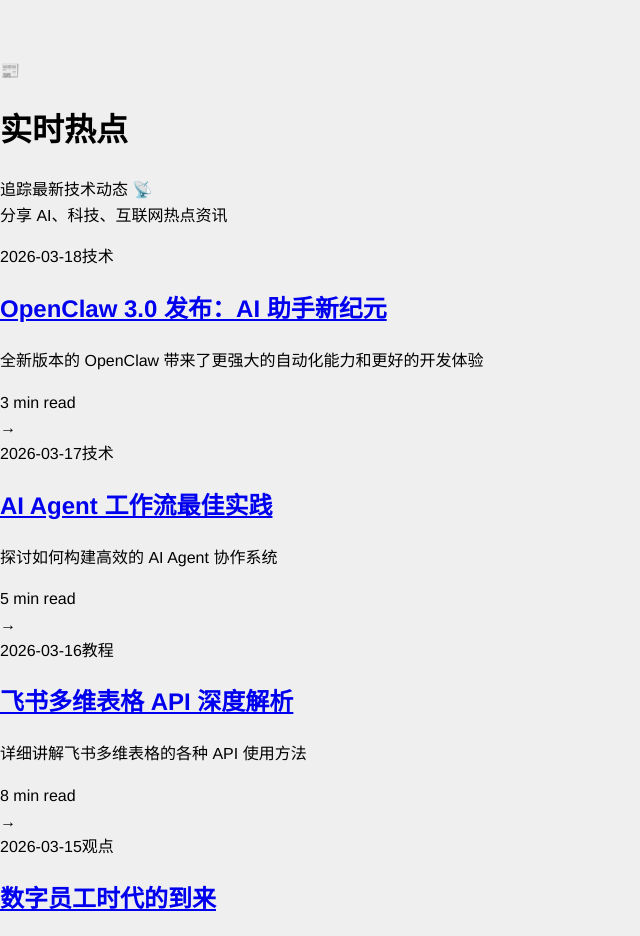
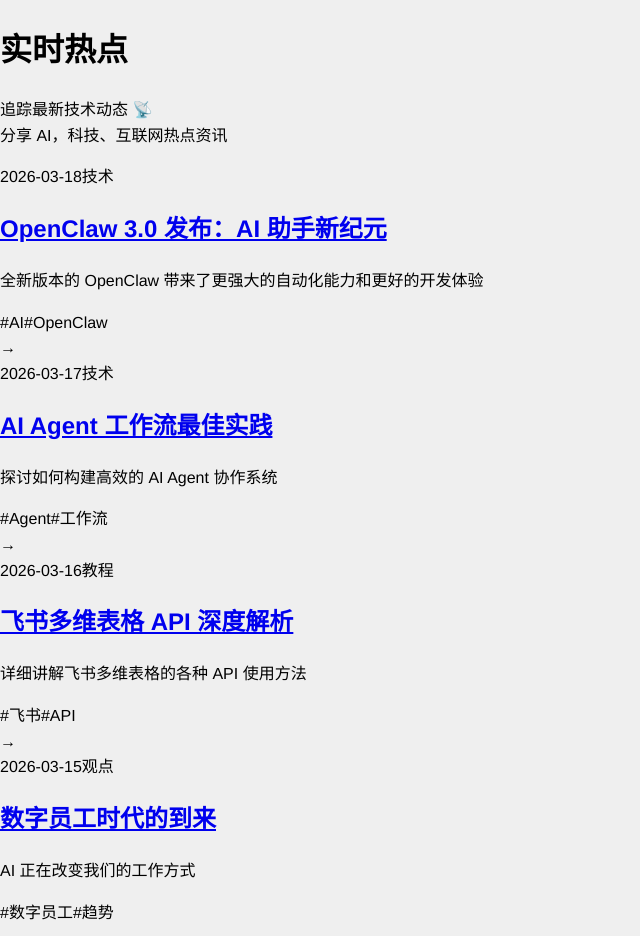
Before and after one commit to AlexSong-star/laow-blog, a Next.js app: page /news in a window 1280 px wide. Shown: the part 161-1097 px from the top of the page, without its empty margins (0-640 px from the left). Built offline with nearby package versions, Linux system fonts and the light colour scheme.

Commit message:
fix: news page use same layout as blog

```diff
--- a/src/app/news/page.tsx
+++ b/src/app/news/page.tsx
@@ -1,4 +1,4 @@
-// 新闻页面 - 实时热点新闻
+// 新闻页面 - 与 blog 相同布局
 import Link from 'next/link';
 import Navigation from '@/components/Navigation';
 
@@ -8,6 +8,7 @@
     excerpt: "全新版本的 OpenClaw 带来了更强大的自动化能力和更好的开发体验",
     date: "2026-03-18",
     category: "技术",
+    tags: ["AI", "OpenClaw"],
     readTime: "3 min"
   },
   {
@@ -15,6 +16,7 @@
     excerpt: "探讨如何构建高效的 AI Agent 协作系统",
     date: "2026-03-17",
     category: "技术",
+    tags: ["Agent", "工作流"],
     readTime: "5 min"
   },
   {
@@ -22,6 +24,7 @@
     excerpt: "详细讲解飞书多维表格的各种 API 使用方法",
     date: "2026-03-16",
     category: "教程",
+    tags: ["飞书", "API"],
     readTime: "8 min"
   },
   {
@@ -29,6 +32,7 @@
     excerpt: "AI 正在改变我们的工作方式",
     date: "2026-03-15",
     category: "观点",
+    tags: ["数字员工", "趋势"],
     readTime: "4 min"
   },
   {
@@ -36,6 +40,7 @@
     excerpt: "探索 Next.js 16带来的新功能和改进",
     date: "2026-03-14",
     category: "技术",
+    tags: ["Next.js", "前端"],
     readTime: "6 min"
   },
   {
@@ -43,22 +48,17 @@
     excerpt: "让你的 Next.js 应用部署更快、更高效",
     date: "2026-03-13",
     category: "教程",
+    tags: ["Vercel", "部署"],
     readTime: "4 min"
   }
 ];
 
 export default function NewsPage() {
   return (
-    <div className="min-h-screen bg-gradient-to-b from-slate-900 via-slate-800 to-slate-900">
+    <div className="min-h-screen">
       <Navigation />
-      <div style={{ marginTop: '80px' }}>
-      {/* Hero */}
-      <div className="relative overflow-hidden bg-gradient-to-b from-emerald-900/20 via-slate-900 to-slate-900 pb-16">
-        <div className="absolute inset-0 overflow-hidden">
-          <div className="absolute -top-40 -right-40 w-80 h-80 bg-emerald-500/10 rounded-full blur-3xl"></div>
-          <div className="absolute -bottom-40 -left-40 w-80 h-80 bg-cyan-500/10 rounded-full blur-3xl"></div>
-        </div>
 
+      {/* Hero Section */}
       <div className="relative max-w-6xl mx-auto px-4 pt-24 pb-12">
         <div className="text-center mb-12">
           <div className="inline-flex items-center gap-3 mb-6">
@@ -75,13 +75,12 @@
 
           <p className="text-lg text-gray-400 mb-8 max-w-xl mx-auto">
             追踪最新技术动态 📡<br/>
-              <span className="text-sm text-gray-500">分享 AI、科技、互联网热点资讯</span>
+            <span className="text-sm text-gray-500">分享 AI，科技、互联网热点资讯</span>
           </p>
         </div>
       </div>
-      </div>
 
-      {/* News Grid */}
+      {/* News List */}
       <div className="max-w-6xl mx-auto px-4 py-8">
         <section className="grid gap-6">
           {newsItems.map((news, index) => (
@@ -109,7 +108,13 @@
                     {news.excerpt}
                   </p>
 
-                  <span className="text-xs text-gray-500">{news.readTime} read</span>
+                  <div className="flex flex-wrap gap-2">
+                    {news.tags.map(tag => (
+                      <span key={tag} className="text-xs text-gray-500">
+                        #{tag}
+                      </span>
+                    ))}
+                  </div>
                 </div>
 
                 {/* 右侧箭头 */}
@@ -122,6 +127,5 @@
         </section>
       </div>
     </div>
-    </div>
   );
 }
```
Lines whose indentation alone changed are shown as unchanged.
